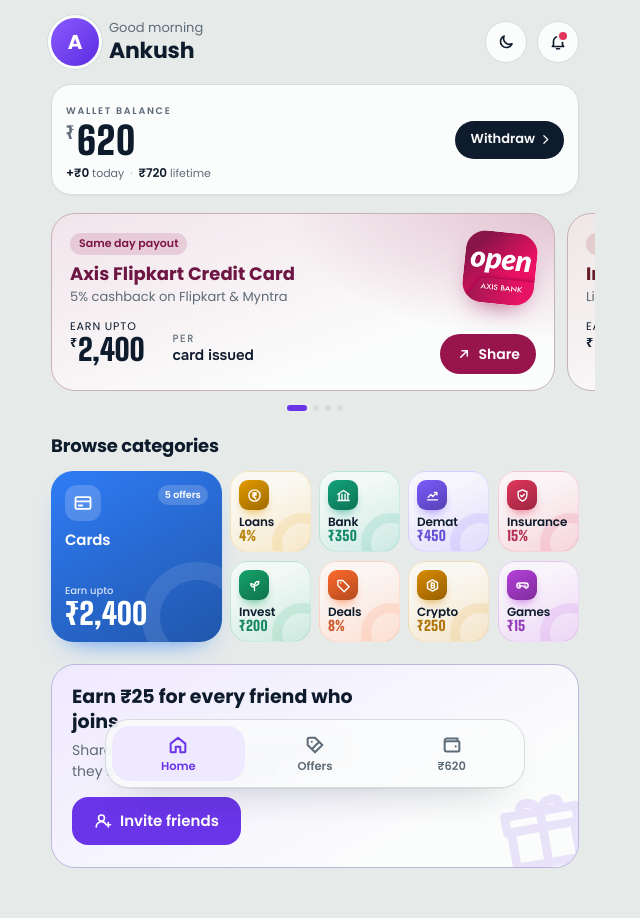
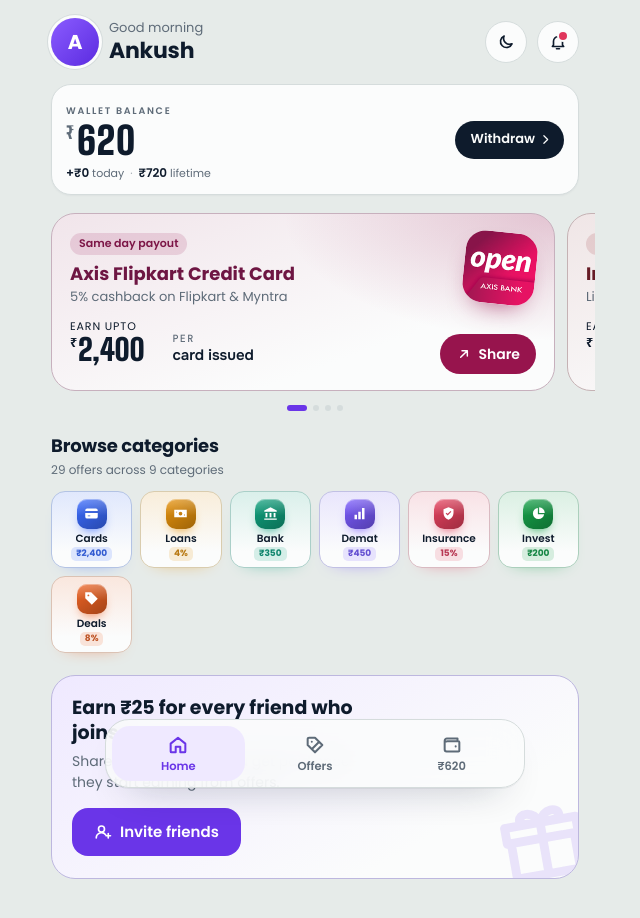
Before and after one commit to its-souvik-dev/card-design, a React (Vite) app: page / in a window 1280 px wide. Shown: the top 918 px of the page, without its empty margins (325-965 px from the left). Built offline with nearby package versions, Linux system fonts and the light colour scheme.

Commit message:
feat: enhance category display with new layout and icons in Dashboard

```diff
--- a/src/Dashboard.css
+++ b/src/Dashboard.css
@@ -272,166 +272,123 @@
 
 .dash .see-all { color: var(--brand); }
 
-/* ---------- Category bento ---------- */
-.bento {
+/* ---------- Categories ---------- */
+.dash-sub {
+  margin: 2px 0 0;
+  font-size: 12px;
+  color: var(--muted);
+}
+
+.cats {
   display: grid;
   grid-template-columns: repeat(4, 1fr);
   gap: 8px;
 }
 
-/* Tablets / landscape: 6 columns keeps tiles small (hero 2×2 + 8 = 2 rows) */
-@media (min-width: 600px) {
-  .bento {
-    grid-template-columns: repeat(6, 1fr);
-    max-width: 640px;
-  }
+/* Phones: 7 categories + More; the rest show once expanded */
+@media (max-width: 479px) {
+  .cats:not(.is-open) .is-extra { display: none; }
 }
 
-.bento-tile {
+/* Wider: keep tiles ~80px by adding columns; all categories, no More */
+@media (min-width: 480px) {
+  .cats { grid-template-columns: repeat(auto-fill, minmax(76px, 1fr)); }
+  .cats .is-more { display: none; }
+}
+
+.cat {
   position: relative;
-  isolation: isolate;
-  overflow: hidden;
   display: flex;
   flex-direction: column;
-  justify-content: space-between;
-  align-items: flex-start;
+  align-items: center;
+  gap: 4px;
   min-width: 0;
-  aspect-ratio: 1;
-  min-height: 72px;
-  padding: 8px;
-  border: 1px solid color-mix(in srgb, var(--hue) 16%, transparent);
-  border-radius: 18px;
+  padding: 7px 2px 6px;
+  border: 1px solid color-mix(in srgb, var(--hue) 22%, var(--line));
+  border-radius: 14px;
   background: linear-gradient(
-    155deg,
-    color-mix(in srgb, var(--hue) 4%, var(--surface)) 30%,
-    color-mix(in srgb, var(--hue) 20%, var(--surface))
+    180deg,
+    color-mix(in srgb, var(--hue) 14%, var(--surface)),
+    var(--surface) 80%
   );
+  box-shadow: 0 8px 18px -16px var(--hue);
   color: var(--ink);
-  text-align: left;
+  text-align: center;
   -webkit-tap-highlight-color: transparent;
   touch-action: manipulation;
   user-select: none;
-  animation: bento-in 0.35s both;
-  animation-delay: calc(var(--i) * 25ms);
-  transition: transform 0.15s, border-color 0.2s;
+  animation: cat-in 0.35s ease-out both;
+  animation-delay: calc(var(--i) * 30ms);
+  transition: transform 0.15s, border-color 0.2s, box-shadow 0.2s;
 }
 
-/* Corner ring — echoes the hero tile */
-.bento-tile::after {
-  content: '';
-  position: absolute;
-  z-index: -1;
-  right: -22px;
-  bottom: -22px;
-  width: 60px;
-  height: 60px;
-  border: 10px solid color-mix(in srgb, var(--hue) 12%, transparent);
-  border-radius: 50%;
-  transition: transform 0.3s;
+/* "More" tile stays quieter than the categories */
+.cat.is-more {
+  border-style: dashed;
+  background: var(--surface);
 }
+
 /* Hover only on real pointers, so effects don't stick after a tap on phones */
 @media (hover: hover) {
-  .bento-tile:hover { border-color: color-mix(in srgb, var(--hue) 35%, transparent); }
-  .bento-tile:hover::after { transform: scale(1.2); }
+  .cat:hover {
+    transform: translateY(-1px);
+    border-color: color-mix(in srgb, var(--hue) 45%, var(--line));
+    box-shadow: 0 12px 22px -14px var(--hue);
+  }
+  .cat:hover .cat-icon { transform: rotate(-6deg) scale(1.05); }
 }
-.bento-tile:active { transform: scale(0.95); }
-.bento-tile:active::after { transform: scale(1.2); }
+.cat:active { transform: scale(0.96); }
 
-.bento-icon {
+/* Glossy tile: gradient fill, top highlight, soft coloured glow */
+.cat-icon {
+  flex: none;
   display: grid;
   place-items: center;
-  width: clamp(24px, 7.5vw, 30px);
-  height: clamp(24px, 7.5vw, 30px);
-  border-radius: 9px;
-  background: linear-gradient(150deg, var(--hue), color-mix(in srgb, var(--hue) 70%, #000));
-  box-shadow: 0 6px 12px -6px var(--hue);
+  width: 30px;
+  height: 30px;
+  border-radius: 10px;
+  background:
+    linear-gradient(180deg, rgba(255, 255, 255, 0.28), rgba(255, 255, 255, 0) 55%),
+    linear-gradient(145deg, var(--hue), color-mix(in srgb, var(--hue) 68%, #000));
+  box-shadow:
+    inset 0 1px 0 rgba(255, 255, 255, 0.35),
+    0 6px 12px -6px var(--hue);
   color: #fff;
+  transition: transform 0.25s cubic-bezier(0.2, 0.8, 0.2, 1);
 }
 
-.bento-text {
+.cat-text {
   display: flex;
   flex-direction: column;
-  gap: 1px;
+  align-items: center;
+  max-width: 100%;
+  gap: 2px;
   min-width: 0;
-  max-width: 100%;
 }
 
-.bento-text b {
+.cat-text b {
+  max-width: 100%;
   overflow: hidden;
-  font-size: clamp(10.5px, 3.1vw, 12px);
+  font-size: 10.5px;
   font-weight: 600;
-  line-height: 1.15;
-  letter-spacing: -0.01em;
+  line-height: 1.2;
   text-overflow: ellipsis;
   white-space: nowrap;
 }
 
-.bento-text em {
-  font-family: var(--pay-num);
-  font-size: clamp(12px, 3.6vw, 14px);
+.cat-text em {
+  padding: 0 5px;
+  border-radius: 5px;
+  background: color-mix(in srgb, var(--hue) 16%, transparent);
+  font-size: 9px;
   font-style: normal;
-  font-weight: 900;
-  line-height: 1;
-  letter-spacing: 0.02em;
-  color: color-mix(in srgb, var(--hue) 80%, var(--ink));
+  font-weight: 700;
+  line-height: 1.5;
+  color: color-mix(in srgb, var(--hue) 78%, var(--ink));
 }
 
-/* Hero tile: first category, 2×2, solid hue */
-.bento-tile.is-hero {
-  grid-column: span 2;
-  grid-row: span 2;
-  aspect-ratio: auto;
-  justify-content: flex-start;
-  gap: 10px;
-  padding: 14px;
-  border: 0;
-  border-radius: 22px;
-  background: linear-gradient(150deg, var(--hue), color-mix(in srgb, var(--hue) 70%, #000));
-  box-shadow: 0 14px 28px -18px var(--hue);
-  color: #fff;
-}
-.bento-tile.is-hero::after {
-  right: -30px;
-  bottom: -30px;
-  width: 110px;
-  height: 110px;
-  border: 18px solid rgba(255, 255, 255, 0.1);
-}
-.is-hero .bento-icon {
-  width: 36px;
-  height: 36px;
-  border-radius: 12px;
-  background: rgba(255, 255, 255, 0.18);
-  box-shadow: none;
-}
-.is-hero .bento-text b { font-size: 15px; }
-
-.bento-pay {
-  display: flex;
-  flex-direction: column;
-  margin-top: auto;
-  font-family: var(--pay-num);
-  font-size: clamp(22px, 7.5vw, 30px);
-  font-weight: 900;
-  line-height: 1;
-}
-.bento-pay small {
-  margin-bottom: 2px;
-  font-family: var(--sans);
-  font-size: 10px;
-  font-weight: 500;
-  opacity: 0.8;
-}
-
-.bento-count {
-  position: absolute;
-  top: 14px;
-  right: 14px;
-  padding: 3px 7px;
-  border-radius: 99px;
-  background: rgba(255, 255, 255, 0.18);
-  font-size: 9.5px;
-  font-weight: 600;
+@keyframes cat-in {
+  from { opacity: 0; transform: translateY(6px); }
 }
 
 @keyframes bento-in {
@@ -989,7 +946,7 @@
 .promo-face:focus-visible,
 .promo-share:focus-visible,
 .dots button:focus-visible,
-.bento-tile:focus-visible,
+.cat:focus-visible,
 .btn-primary:focus-visible,
 .tabbar button:focus-visible {
   outline: 2px solid var(--brand);
@@ -997,7 +954,7 @@
 }
 
 @media (prefers-reduced-motion: reduce) {
-  .bento-tile,
+  .cat,
   .sheet,
   .sheet-wrap,
   .wb > *,
--- a/src/Dashboard.jsx
+++ b/src/Dashboard.jsx
@@ -2,21 +2,21 @@
 import { CATEGORIES, PRODUCTS } from './products.js'
 import { REFERRAL_BONUS, USER, inr } from './wallet.js'
 import { WalletCard } from './Wallet.jsx'
-import { Earn, Icon, Logo } from './ui.jsx'
+import { CatIcon, Earn, Icon, Logo } from './ui.jsx'
 
 const INVITE_LINK = 'https://example.com/invite/ankush'
 
-// Tile tint per category.
+// Accent colour per category.
 const HUES = {
-  cards: '#2f7cf6',
-  loans: '#e39a00',
-  bank: '#12a37a',
+  cards: '#3b6cff',
+  loans: '#e8930c',
+  bank: '#10a37f',
   demat: '#7b5cff',
-  insurance: '#e0365c',
-  invest: '#16a36b',
-  deals: '#ff6a2b',
-  crypto: '#d98a00',
-  games: '#b640dc',
+  insurance: '#e8425f',
+  invest: '#16a34a',
+  deals: '#f06424',
+  crypto: '#c98a00',
+  games: '#b33fd6',
 }
 
 function greeting() {
@@ -41,6 +41,7 @@
 export default function Dashboard({ theme, onTheme, copied, onOpenCategory, onOpenProduct, onShare, onWithdraw }) {
   const [slide, setSlide] = useState(0)
   const [invited, setInvited] = useState(false)
+  const [allCats, setAllCats] = useState(false)
   const railRef = useRef()
   const inviteTimer = useRef()
 
@@ -137,33 +138,44 @@
 
         <section>
           <header className="dash-head">
-            <h2>Browse categories</h2>
+            <div>
+              <h2>Browse categories</h2>
+              <p className="dash-sub">{PRODUCTS.length} offers across {CATEGORIES.length} categories</p>
+            </div>
           </header>
-          <nav className="bento" aria-label="Categories">
+          <nav className={allCats ? 'cats is-open' : 'cats'} aria-label="Categories">
             {TILES.map((c, i) => (
               <button
                 key={c.id}
                 type="button"
-                className={i === 0 ? 'bento-tile is-hero' : 'bento-tile'}
+                className={i < 7 ? 'cat' : 'cat is-extra'}
                 style={{ '--hue': HUES[c.id], '--i': i }}
                 onClick={() => onOpenCategory(c.id)}
               >
-                <span className="bento-icon">
-                  <Icon name={c.id} size={i === 0 ? 20 : 15} />
+                <span className="cat-icon">
+                  <CatIcon name={c.id} size={15} />
                 </span>
-                <span className="bento-text">
+                <span className="cat-text">
                   <b>{c.short}</b>
-                  {i > 0 && c.top && <em>{c.top}</em>}
+                  {c.top && <em>{c.top}</em>}
                 </span>
-                {i === 0 && c.top && (
-                  <span className="bento-pay">
-                    <small>Earn upto</small>
-                    {c.top}
-                  </span>
-                )}
-                {i === 0 && <span className="bento-count">{c.count} offers</span>}
               </button>
             ))}
+            <button
+              type="button"
+              className="cat is-more"
+              style={{ '--hue': 'var(--brand)', '--i': allCats ? TILES.length : 7 }}
+              aria-expanded={allCats}
+              onClick={() => setAllCats((v) => !v)}
+            >
+              <span className="cat-icon">
+                <CatIcon name="all" size={14} />
+              </span>
+              <span className="cat-text">
+                <b>{allCats ? 'Less' : 'More'}</b>
+                <em>{allCats ? 'Hide' : `+${TILES.length - 7}`}</em>
+              </span>
+            </button>
           </nav>
         </section>
 
--- a/src/ui.jsx
+++ b/src/ui.jsx
@@ -56,6 +56,28 @@
         strokeLinecap="round"
         strokeLinejoin="round"
       />
+    </svg>
+  )
+}
+
+// Solid category glyphs (holes via even-odd fill).
+const CAT_ICONS = {
+  cards: 'M2 7a3 3 0 0 1 3-3h14a3 3 0 0 1 3 3v1H2V7Zm0 4h20v6a3 3 0 0 1-3 3H5a3 3 0 0 1-3-3v-6Zm4 4v1.5h4V15H6Z',
+  loans: 'M2 6h20v12H2V6Zm10 3a3 3 0 1 0 0 6 3 3 0 0 0 0-6ZM5 9v1.5h1.5V9H5Zm12.5 4.5V15H19v-1.5h-1.5Z',
+  bank: 'M12 2 2 7v2h20V7L12 2ZM4 11h3v7H4v-7Zm6.5 0h3v7h-3v-7ZM17 11h3v7h-3v-7ZM2 20h20v2H2v-2Z',
+  demat: 'M4 14h4v7H4v-7Zm6-5h4v12h-4V9Zm6-6h4v18h-4V3Z',
+  insurance: 'M12 2 4 5v6c0 5 3.4 9.4 8 11 4.6-1.6 8-6 8-11V5l-8-3Zm-1.4 13.2L7.4 12l1.4-1.4 1.8 1.8 4.6-4.6 1.4 1.4-6 6Z',
+  invest: 'M11 3a9 9 0 1 0 10 10H11V3Zm2-1v9h9a9 9 0 0 0-9-9Z',
+  deals: 'M2 2h9.5L22 12.5 12.5 22 2 11.5V2Zm5 3.5a1.5 1.5 0 1 0 0 3 1.5 1.5 0 0 0 0-3Z',
+  crypto: 'M12 2l8.7 5v10L12 22l-8.7-5V7L12 2Zm0 5-5 5 5 5 5-5-5-5Z',
+  all: 'M3 5a2 2 0 0 1 2-2h4a2 2 0 0 1 2 2v4a2 2 0 0 1-2 2H5a2 2 0 0 1-2-2V5Zm10 0a2 2 0 0 1 2-2h4a2 2 0 0 1 2 2v4a2 2 0 0 1-2 2h-4a2 2 0 0 1-2-2V5ZM3 15a2 2 0 0 1 2-2h4a2 2 0 0 1 2 2v4a2 2 0 0 1-2 2H5a2 2 0 0 1-2-2v-4Zm10 0a2 2 0 0 1 2-2h4a2 2 0 0 1 2 2v4a2 2 0 0 1-2 2h-4a2 2 0 0 1-2-2v-4Z',
+  games: 'M7 6h10a5 5 0 0 1 5 5v2.5a3.5 3.5 0 0 1-6.3 2.1L14.5 14h-5l-1.2 1.6A3.5 3.5 0 0 1 2 13.5V11a5 5 0 0 1 5-5Zm-1 3.5V11H4.5v2H6v1.5h2V13h1.5v-2H8V9.5H6ZM16 10a1 1 0 1 0 0 2 1 1 0 0 0 0-2Zm2 2a1 1 0 1 0 0 2 1 1 0 0 0 0-2Z',
+}
+
+export function CatIcon({ name, size = 18 }) {
+  return (
+    <svg width={size} height={size} viewBox="0 0 24 24" aria-hidden="true">
+      <path d={CAT_ICONS[name]} fill="currentColor" fillRule="evenodd" />
     </svg>
   )
 }
```
